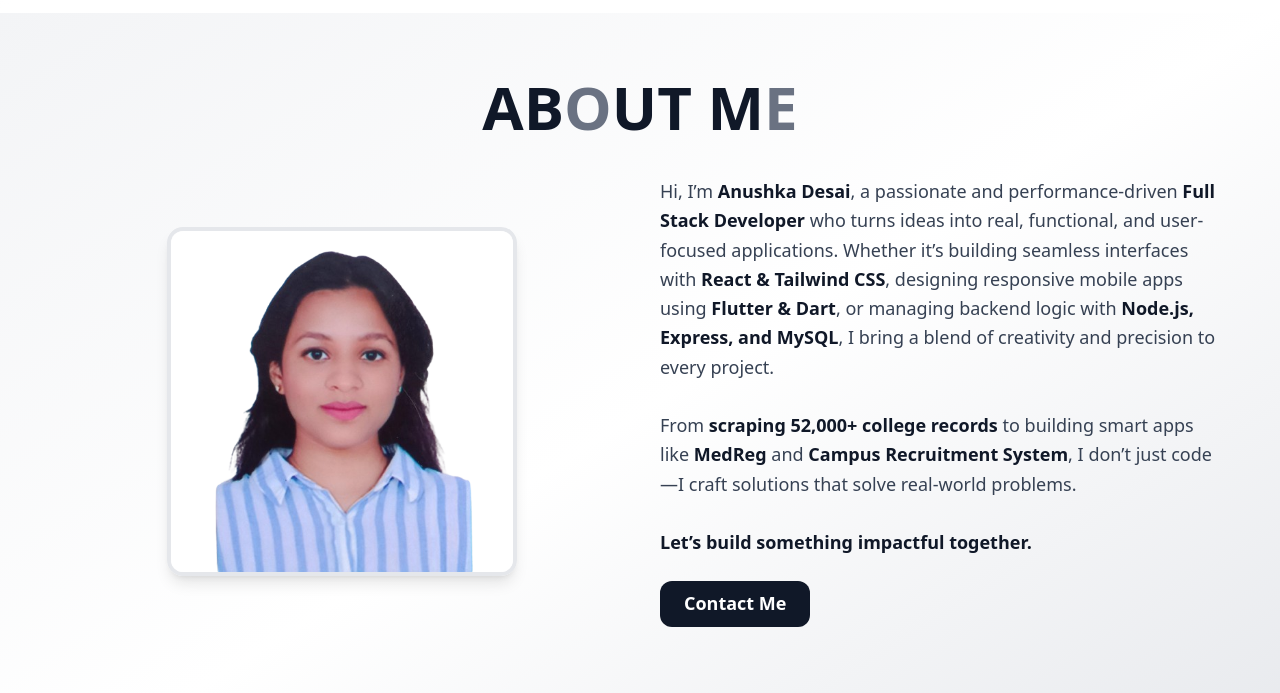
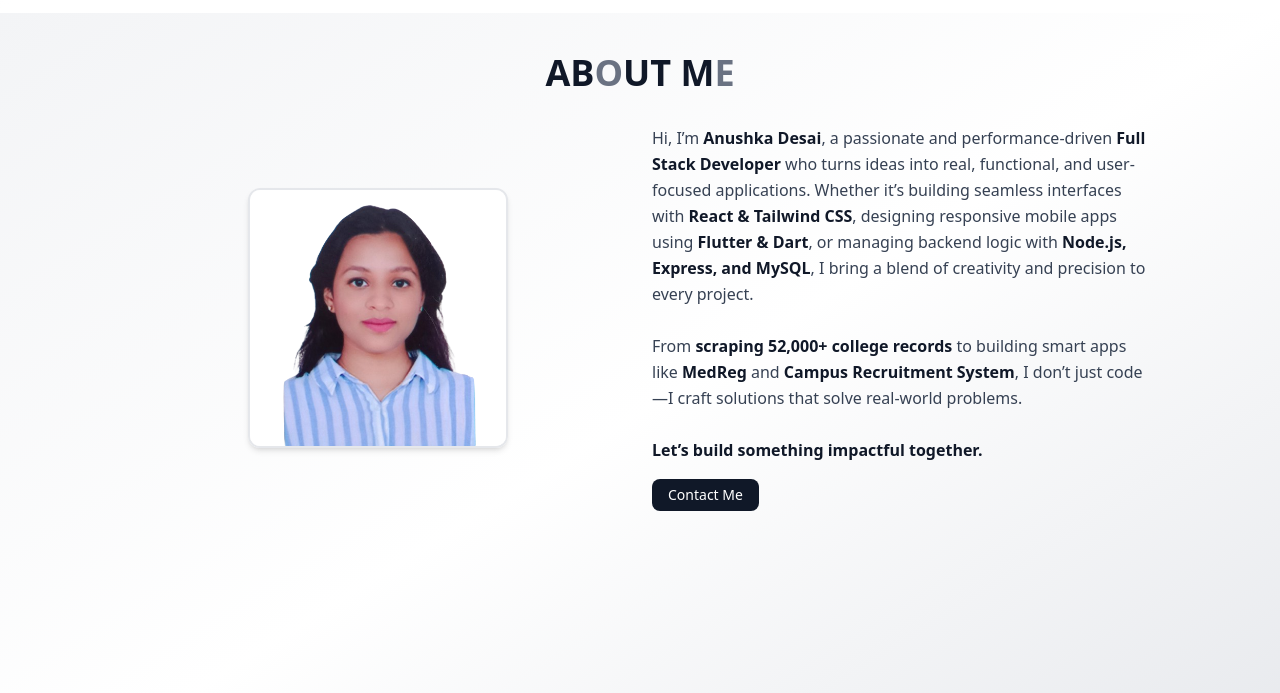
Before and after one commit to 11anushkadesai/portfolio, a React (Vite) app: page / in a window 1280 px wide. Shown: the part 787-1480 px from the top of the page. Built offline with nearby package versions, Linux system fonts and the light colour scheme.

Commit message:
changed about page text size

```diff
--- a/src/Pages/About.jsx
+++ b/src/Pages/About.jsx
@@ -2,28 +2,29 @@ import React from 'react';
 
 function About() {
   return (
-    <div id='about' className="w-full min-h-screen bg-gradient-to-br  from-gray-100 via-white to-gray-200 flex flex-col items-center justify-start font-sans px-4 sm:px-10 py-16">
-
+    <div
+      id="about"
+      className="w-full min-h-screen bg-gradient-to-br from-gray-100 via-white to-gray-200 flex flex-col items-center justify-start font-sans px-2 sm:px-6 py-10"
+    >
       {/* Heading */}
-      <h1 className="text-gray-900 text-2xl md:text-6xl font-bold text-center">
+      <h1 className="text-gray-900 text-xl md:text-4xl font-bold text-center">
         AB<span className="text-gray-500">O</span>UT M<span className="text-gray-500">E</span>
       </h1>
 
       {/* Content Section */}
-      <div className="flex flex-col md:flex-row w-full max-w-6xl items-center justify-center gap-10 mt-10">
-
+      <div className="flex flex-col md:flex-row w-full max-w-5xl items-center justify-center gap-6 mt-8">
         {/* Left: Profile Image */}
         <div className="w-full md:w-1/2 flex justify-center">
           <img
             src="/profile.png"
             alt="Anushka Desai"
-            className="rounded-2xl shadow-lg w-[250px] sm:w-[300px] md:w-[350px] object-cover border-4 border-gray-200"
+            className="rounded-xl shadow-md w-[180px] sm:w-[220px] md:w-[260px] object-cover border-2 border-gray-200"
           />
         </div>
 
         {/* Right: Text and Button */}
-        <div className="w-full md:w-1/2 text-gray-700 text-sm sm:text-base md:text-lg leading-relaxed mt-6 md:mt-0">
-          <p className="mb-6">
+        <div className="w-full md:w-1/2 text-gray-700 text-xs sm:text-sm md:text-base leading-relaxed mt-4 md:mt-0">
+          <p className="mb-4">
             Hi, I’m <strong className="text-gray-900">Anushka Desai</strong>, a passionate and performance-driven <strong className="text-gray-900">Full Stack Developer</strong> who turns ideas into real, functional, and user-focused applications. Whether it’s building seamless interfaces with <strong className="text-gray-900">React & Tailwind CSS</strong>, designing responsive mobile apps using <strong className="text-gray-900">Flutter & Dart</strong>, or managing backend logic with <strong className="text-gray-900">Node.js, Express, and MySQL</strong>, I bring a blend of creativity and precision to every project.
             <br /><br />
             From <strong className="text-gray-900">scraping 52,000+ college records</strong> to building smart apps like <strong className="text-gray-900">MedReg</strong> and <strong className="text-gray-900">Campus Recruitment System</strong>, I don’t just code—I craft solutions that solve real-world problems.
@@ -32,12 +33,11 @@ function About() {
           </p>
 
           <a href="#contact">
-            <button className="bg-gray-900 text-white font-semibold py-2 px-6 rounded-xl hover:bg-gray-800 transition duration-300" onClick={() => scrollToSection('contact')}>
+            <button className="bg-gray-900 text-white font-medium py-1.5 px-4 rounded-lg hover:bg-gray-800 text-sm transition duration-300">
               Contact Me
             </button>
           </a>
         </div>
-
       </div>
     </div>
   );
```
